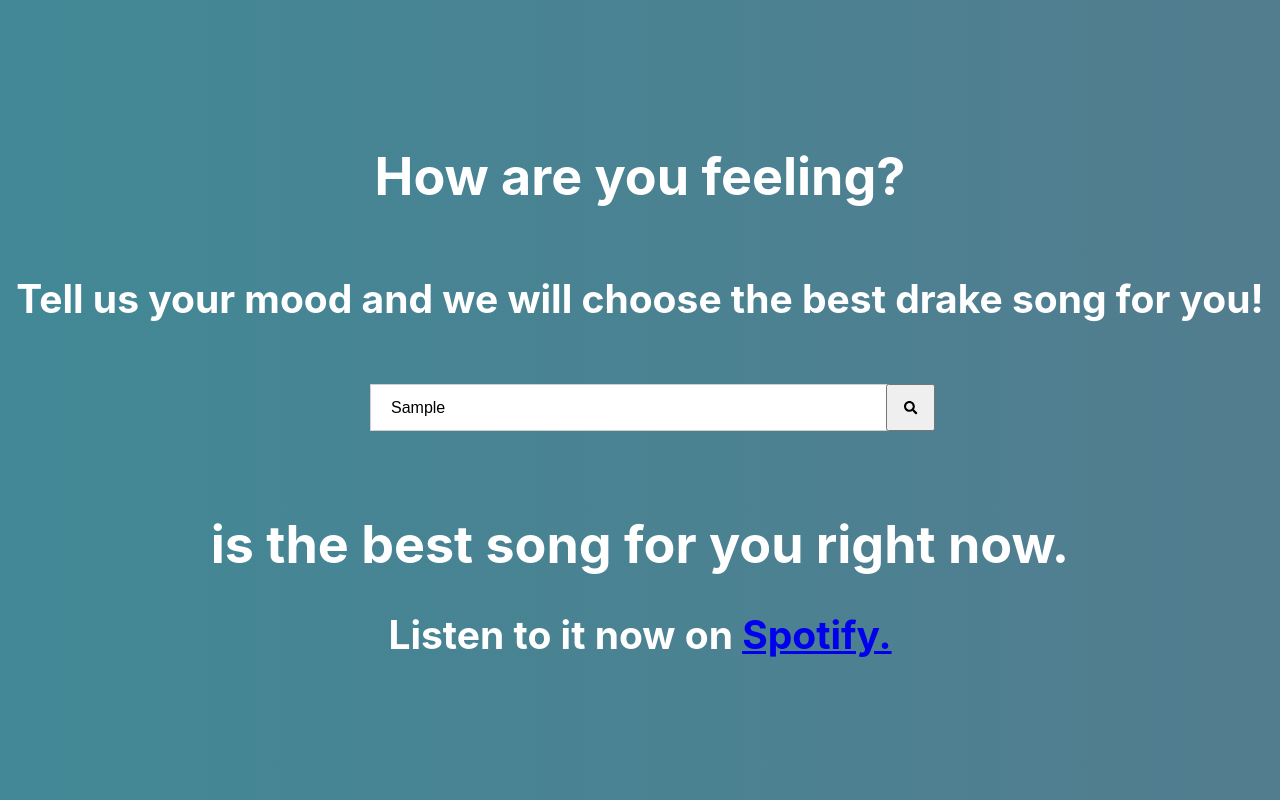
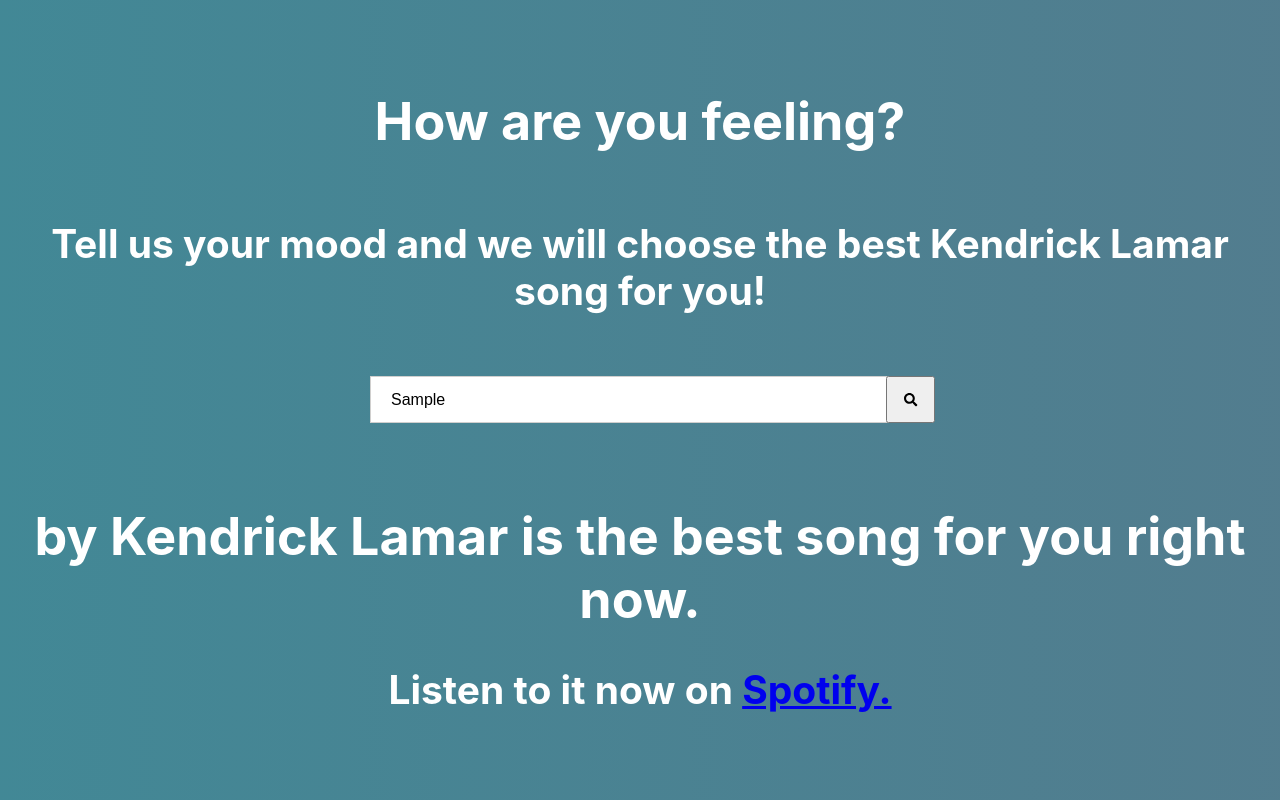
Before and after one commit to bowedcontainer2/hackuci, a React (Create React App) app in the folder hackuci/: page / in a window 1280 px wide. Both pictures are taken after typing "Sample" into the empty fields and a click on the button 910 px from the left and 487 px from the top of the page. Built offline with nearby package versions, Linux system fonts and the light colour scheme.

Commit message:
fetch updates

```diff
--- a/hackuci/src/App.js
+++ b/hackuci/src/App.js
@@ -14,7 +14,8 @@
         super(props);
         this.state = {
             songRecieved: false,
-            songName: ''
+            songName: '',
+            data: []
         };
     }
 
@@ -27,8 +28,8 @@
         return response.json();
         }).then(data => {
         // Work with JSON data here
-        //this.setState({songName: data.Song});
-        console.log(data["Song"]);
+        console.log(data[0].Song);
+        this.setState({songName: data[0]});
 
         }).catch(err => {
         // Do something for an error here
@@ -42,10 +43,10 @@
           <h1>
             How are you feeling?
           </h1>
-          <h2>Tell us your mood and we will choose the best drake song for you!</h2>
+          <h2>Tell us your mood and we will choose the best Kendrick Lamar song for you!</h2>
           <NameForm songCallBack={this.myCallback} phraseCallback={this.phraseCallback} />
 
-          <SongDisplay isSongReturned={this.state.songRecieved}/>
+          <SongDisplay isSongReturned={this.state.songRecieved} songNameOne={this.state.songName.Song} />
         </header>
       </div>
     );
@@ -53,57 +54,23 @@
 }
 
 
-function spotifySearchChain() {
-
-  let songName = "Nonstop dude", artist = "Drake";
-
-    songName = songName.split(" ")
-    let songArray = new Array();
-    for(var i = 0; i < songName.length; i++) {
-      songArray.push(songName[i]);
-      if( i != songName.length - 1) {
-        songArray.push(" ");
-      }
-    }
-
-    var spotifyChain = "";
-
-    for(var i = 0; i < songArray.length; i++) {
-      spotifyChain += songArray[i];
-      if(i < songArray.length - 1) {
-        spotifyChain += "%20";
-      }
-    }
-    return spotifyChain;
-
-}
-
 
 function SongVisual(props) {
-  var name = spotifySearchChain();
-  var nameTest = "nonstop%20drake";
-
-  //document.getElementById("link").setAttribute("href", nameTest);
-
-   var a = document.createElement('a');
-   var linkText = document.createTextNode("Spotify");
-   a.appendChild(linkText);
-   a.title = "Spotify";
-   a.href = "https://open.spotify.com/search/results/drake%20nonstop";
-
+  // var name = spotifySearchChain();
 
   return <div>
-      <h1> is the best song for you right now.</h1>
+      <h1>{props.songNameTwo} by Kendrick Lamar is the best song for you right now.</h1>
 
-      <h2>Listen to it now on <a href={"https://open.spotify.com/search/" + name }>Spotify.</a></h2>
+      <h2>Listen to it now on <a href={"https://open.spotify.com/search/" }>Spotify.</a></h2>
 
     </div>;
 }
 
 function SongDisplay(props) {
   const isSongReturned = props.isSongReturned;
+  const songNameOne = props.songNameOne;
   if(isSongReturned) {
-    return <SongVisual/>;
+    return <SongVisual songNameTwo={songNameOne} />;
   }
   else {
    return <p></p>;
```
